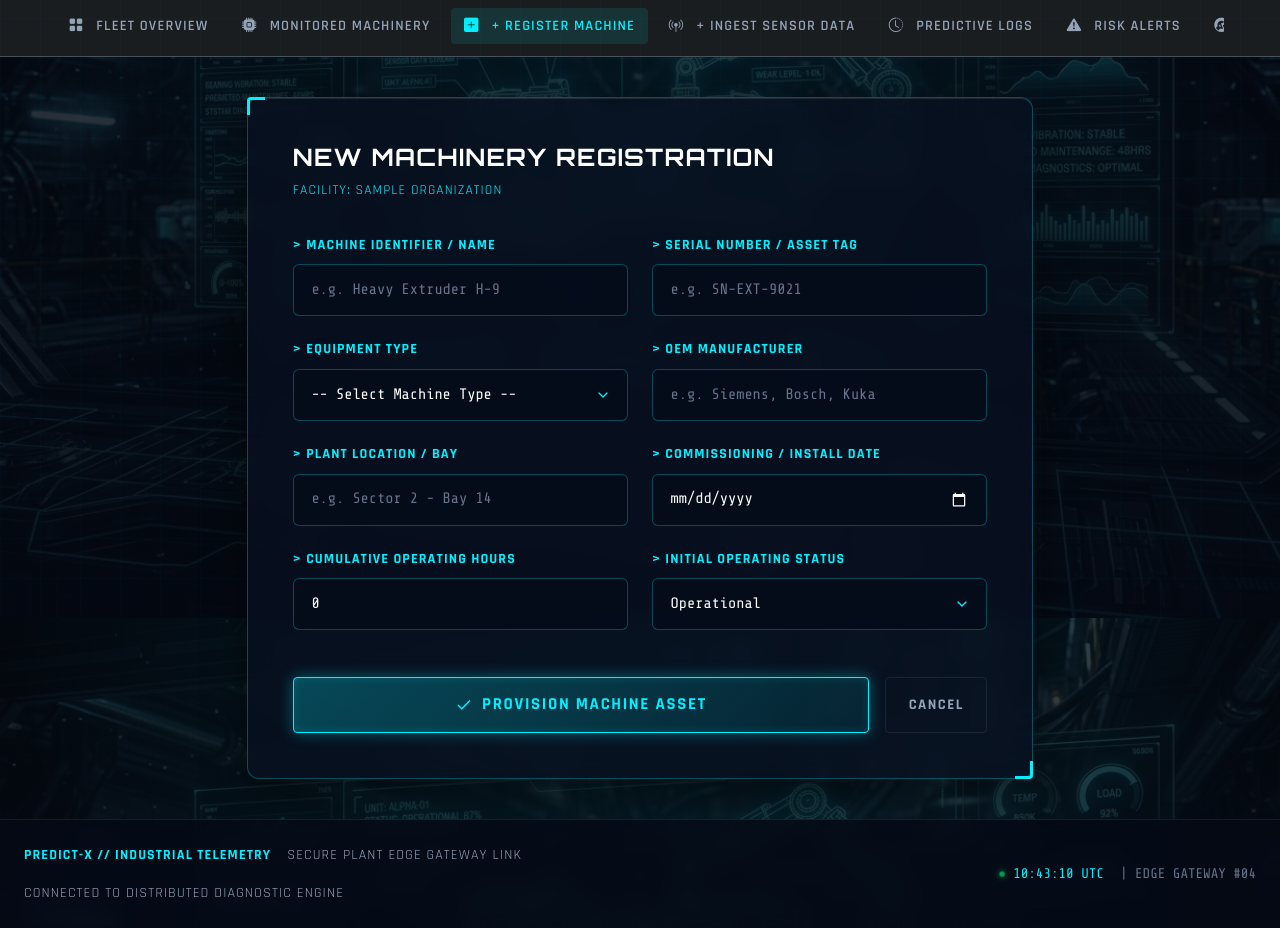
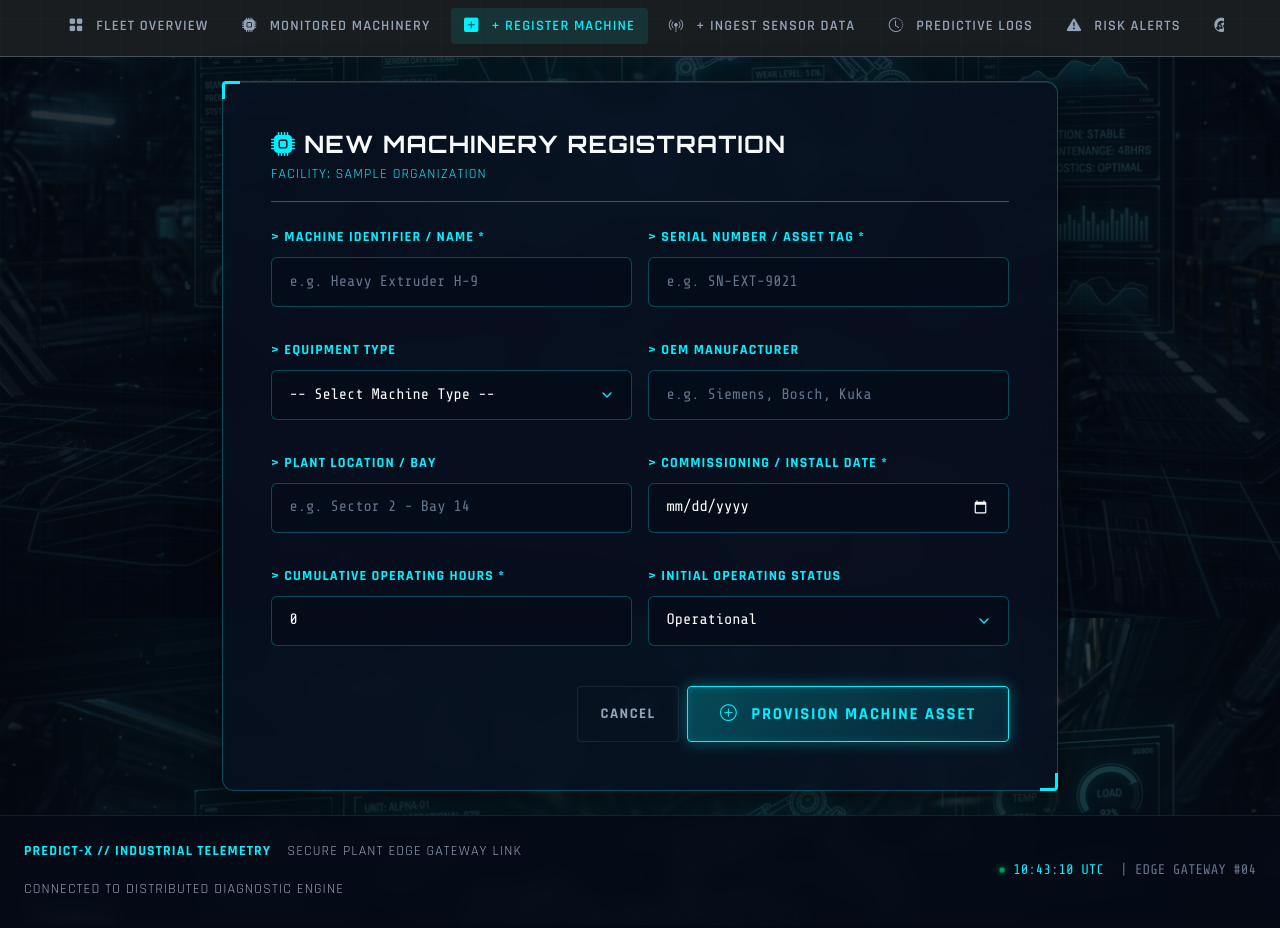
Before and after one commit to VishnuSuresh0204/Predictive_Maintenance, a Django app: page /add-machine/ in a window 1280 px wide; the page is wider, and only the part inside the window is pictured. Shown: the part 182-1110 px from the top of that part. After the commit the page ends 1075 px from the top of that part, so only its background shows below. Run offline with Django 5.2, Linux system fonts and the light colour scheme; a user stored in the database is signed in; tables that the repository leaves empty hold one stand-in row (values such as "Sample post").

Commit message:
Update machine registration template

```diff
--- a/maintain/templates/ORGANIZATION/register_machine.html
+++ b/maintain/templates/ORGANIZATION/register_machine.html
@@ -6,77 +6,90 @@
 {% block page_subtitle %}Register mechanical equipment, attach sensor transducers, and initialize AI digital twin{% endblock %}
 
 {% block content %}
-<div class="container" style="max-width: 850px;">
-  <div class="glass-panel cyber-panel" style="padding: 2.8rem;">
-    <h3 style="font-size: 1.5rem; color: #fff; margin-bottom: 0.5rem;">NEW MACHINERY REGISTRATION</h3>
-    <p class="font-tech text-cyan" style="font-size: 0.85rem; margin-bottom: 2rem;">FACILITY: {{ org.organization_name }}</p>
+<div class="container py-4" style="max-width: 900px;">
+  <div class="glass-panel cyber-panel p-4 p-md-5">
+    <div class="border-bottom border-cyan pb-3 mb-4">
+      <h3 class="h4 text-light font-display d-flex align-items-center gap-2 mb-1">
+        <i class="bi bi-cpu-fill text-cyan"></i> NEW MACHINERY REGISTRATION
+      </h3>
+      <p class="font-tech text-cyan small mb-0">FACILITY: {{ org.organization_name }}</p>
+    </div>
 
     <form action="/add-machine/" method="POST">
       {% csrf_token %}
 
-      <div style="display: grid; grid-template-columns: 1fr 1fr; gap: 1.5rem;">
-        <div class="form-group">
-          <label for="machine_name" class="form-label">&gt; MACHINE IDENTIFIER / NAME</label>
-          <input type="text" id="machine_name" name="machine_name" class="cyber-input" placeholder="e.g. Heavy Extruder H-9" required>
-        </div>
-
-        <div class="form-group">
-          <label for="serial_number" class="form-label">&gt; SERIAL NUMBER / ASSET TAG</label>
-          <input type="text" id="serial_number" name="serial_number" class="cyber-input" placeholder="e.g. SN-EXT-9021" required>
+      <div class="row g-3">
+        <div class="col-12 col-md-6">
+          <div class="mb-3">
+            <label for="machine_name" class="form-label font-tech text-cyan small fw-bold">&gt; MACHINE IDENTIFIER / NAME *</label>
+            <input type="text" id="machine_name" name="machine_name" class="form-control cyber-input" placeholder="e.g. Heavy Extruder H-9" required>
           </div>
         </div>
 
-      <div style="display: grid; grid-template-columns: 1fr 1fr; gap: 1.5rem;">
-        <div class="form-group">
-          <label for="machine_type_id" class="form-label">&gt; EQUIPMENT TYPE</label>
-          <select id="machine_type_id" name="machine_type_id" class="cyber-input">
+        <div class="col-12 col-md-6">
+          <div class="mb-3">
+            <label for="serial_number" class="form-label font-tech text-cyan small fw-bold">&gt; SERIAL NUMBER / ASSET TAG *</label>
+            <input type="text" id="serial_number" name="serial_number" class="form-control cyber-input" placeholder="e.g. SN-EXT-9021" required>
+          </div>
+        </div>
+
+        <div class="col-12 col-md-6">
+          <div class="mb-3">
+            <label for="machine_type_id" class="form-label font-tech text-cyan small fw-bold">&gt; EQUIPMENT TYPE</label>
+            <select id="machine_type_id" name="machine_type_id" class="form-select cyber-input">
               <option value="">-- Select Machine Type --</option>
               {% for mt in machine_types %}
               <option value="{{ mt.id }}">{{ mt.name }}</option>
               {% endfor %}
             </select>
           </div>
+        </div>
 
-        <div class="form-group">
-          <label for="manufacturer" class="form-label">&gt; OEM MANUFACTURER</label>
-          <input type="text" id="manufacturer" name="manufacturer" class="cyber-input" placeholder="e.g. Siemens, Bosch, Kuka">
+        <div class="col-12 col-md-6">
+          <div class="mb-3">
+            <label for="manufacturer" class="form-label font-tech text-cyan small fw-bold">&gt; OEM MANUFACTURER</label>
+            <input type="text" id="manufacturer" name="manufacturer" class="form-control cyber-input" placeholder="e.g. Siemens, Bosch, Kuka">
           </div>
         </div>
 
-      <div style="display: grid; grid-template-columns: 1fr 1fr; gap: 1.5rem;">
-        <div class="form-group">
-          <label for="location" class="form-label">&gt; PLANT LOCATION / BAY</label>
-          <input type="text" id="location" name="location" class="cyber-input" placeholder="e.g. Sector 2 - Bay 14">
-        </div>
-
-        <div class="form-group">
-          <label for="installation_date" class="form-label">&gt; COMMISSIONING / INSTALL DATE</label>
-          <input type="date" id="installation_date" name="installation_date" class="cyber-input" required>
+        <div class="col-12 col-md-6">
+          <div class="mb-3">
+            <label for="location" class="form-label font-tech text-cyan small fw-bold">&gt; PLANT LOCATION / BAY</label>
+            <input type="text" id="location" name="location" class="form-control cyber-input" placeholder="e.g. Sector 2 - Bay 14">
           </div>
         </div>
 
-      <div style="display: grid; grid-template-columns: 1fr 1fr; gap: 1.5rem;">
-        <div class="form-group">
-          <label for="operating_hours" class="form-label">&gt; CUMULATIVE OPERATING HOURS</label>
-          <input type="number" step="0.1" min="0" id="operating_hours" name="operating_hours" class="cyber-input" value="0" required>
+        <div class="col-12 col-md-6">
+          <div class="mb-3">
+            <label for="installation_date" class="form-label font-tech text-cyan small fw-bold">&gt; COMMISSIONING / INSTALL DATE *</label>
+            <input type="date" id="installation_date" name="installation_date" class="form-control cyber-input" required>
+          </div>
         </div>
 
-        <div class="form-group">
-          <label for="status" class="form-label">&gt; INITIAL OPERATING STATUS</label>
-          <select id="status" name="status" class="cyber-input">
+        <div class="col-12 col-md-6">
+          <div class="mb-3">
+            <label for="operating_hours" class="form-label font-tech text-cyan small fw-bold">&gt; CUMULATIVE OPERATING HOURS *</label>
+            <input type="number" step="0.1" min="0" id="operating_hours" name="operating_hours" class="form-control cyber-input" value="0" required>
+          </div>
+        </div>
+
+        <div class="col-12 col-md-6">
+          <div class="mb-3">
+            <label for="status" class="form-label font-tech text-cyan small fw-bold">&gt; INITIAL OPERATING STATUS</label>
+            <select id="status" name="status" class="form-select cyber-input">
               <option value="Operational">Operational</option>
               <option value="Under Maintenance">Under Maintenance</option>
               <option value="Stopped">Stopped</option>
             </select>
           </div>
         </div>
+      </div>
 
-      <div style="display: flex; gap: 1rem; margin-top: 1.5rem;">
-        <button type="submit" class="cyber-btn cyber-btn-cyan cyber-btn-lg" style="flex: 1;">
-          <svg width="18" height="18" viewBox="0 0 24 24" fill="none" stroke="currentColor" stroke-width="2"><polyline points="20 6 9 17 4 12"></polyline></svg>
-          PROVISION MACHINE ASSET
+      <div class="d-flex gap-2 justify-content-end mt-4">
+        <a href="/machines/" class="cyber-btn cyber-btn-ghost">Cancel</a>
+        <button type="submit" class="cyber-btn cyber-btn-cyan cyber-btn-lg">
+          <i class="bi bi-plus-circle me-1"></i> PROVISION MACHINE ASSET
         </button>
-        <a href="/machines/" class="cyber-btn cyber-btn-ghost">Cancel</a>
       </div>
     </form>
   </div>
```
Lines whose indentation alone changed are shown as unchanged.
